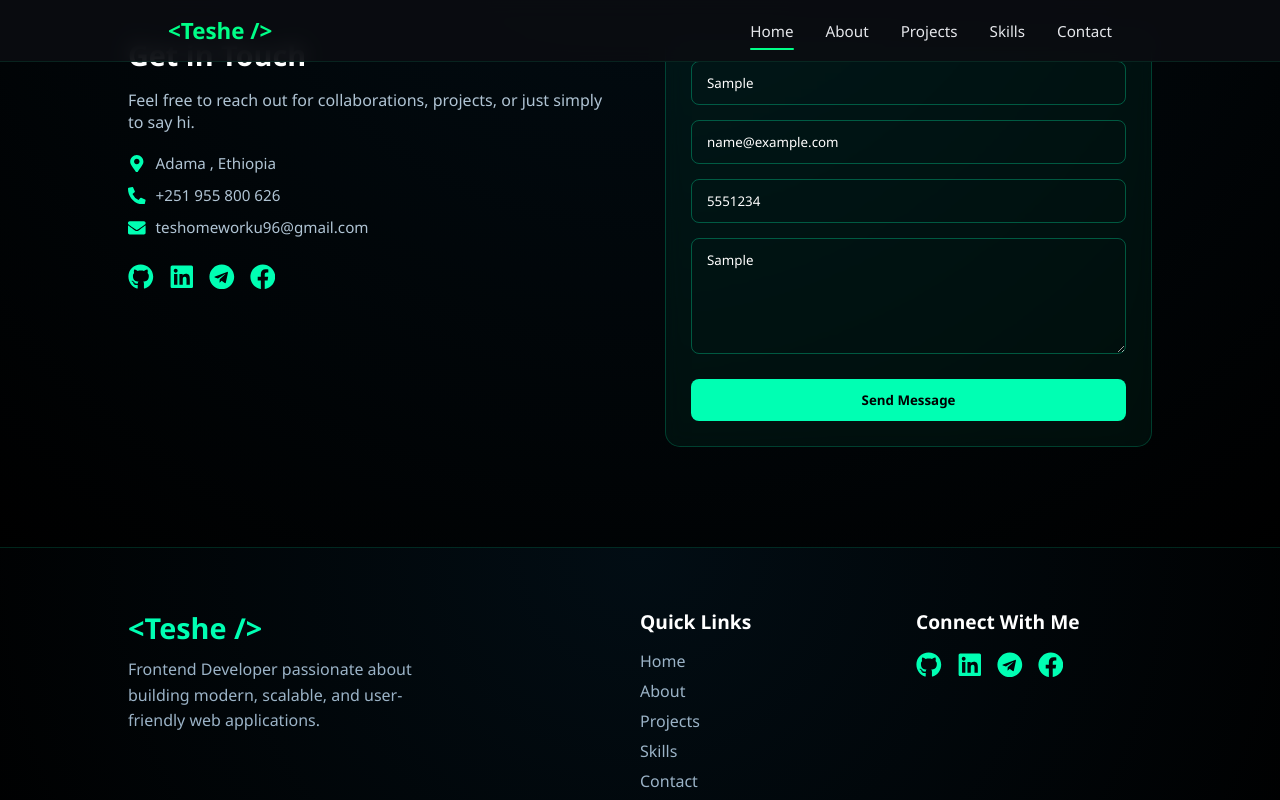
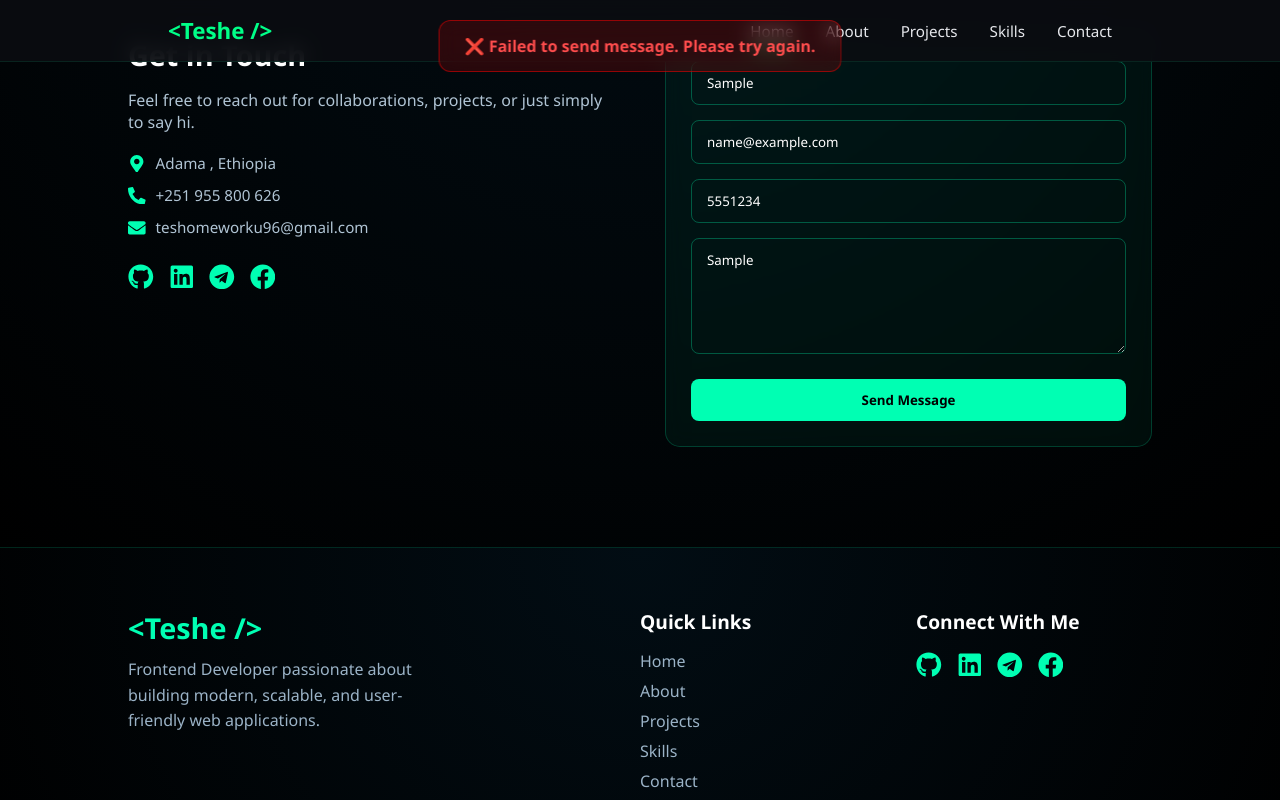
Before and after one commit to Teshome-Worku/portfolio-website, a React (Vite) app: page / in a window 1280 px wide. Both pictures are taken after typing "Sample", "name@example.com", "5551234", "Sample" into the empty fields and a click on the button "Send Message". Shown: the part 4021-4821 px from the top of the page. Built offline with nearby package versions, Linux system fonts and the light colour scheme; no server answers.

Commit message:
small changes applied to contact css

```diff
--- a/src/components/Contact.jsx
+++ b/src/components/Contact.jsx
@@ -12,11 +12,13 @@ import {
 const Contact = () => {
   const [loading, setLoading] = useState(false);
   const [toast, setToast] = useState(false); // "success" toast state
+  const [error, setError] = useState(false); // error state
 
   const API_URL = "/api/sendMessage";
   const submitHandler= async (e)=>{
     e.preventDefault();
     setLoading(true);
+    await new Promise(resolve => setTimeout(resolve, 1200));
     const formData = new FormData(e.target);
     const name = formData.get("name");
     const email = formData.get("email");
@@ -35,13 +37,15 @@ const Contact = () => {
         if (!response.ok) {
             throw new Error("Network response was not ok");
         }
+        setToast(true);
         e.target.reset();
-        setToast(true);
+
         setTimeout(() => setToast(false), 3500);
 
-        const data = await response.json();
     } catch (error) {
-      alert("Something went wrong. Please try again.");
+      setError(true);
+      setTimeout(() => setError(false), 3500);
+
        console.error("Error submitting form:", error);
       }
       finally {
@@ -53,6 +57,11 @@ const Contact = () => {
       {toast && (
         <div className="toast-success">
           ✅ Message sent successfully!
+        </div>
+      )}
+      {error && (
+        <div className="toast-error">
+          ❌ Failed to send message. Please try again.
         </div>
       )}
 
@@ -106,7 +115,7 @@ const Contact = () => {
           <button
            type="submit"
            disabled={loading}>
-           {loading ? <span className="spinner"></span> : "Send Message"}
+           {loading ? <div className="spinner"></div> : <span>Send Message</span>}
           </button>
         </form>
 
--- a/src/css/contact.css
+++ b/src/css/contact.css
@@ -175,6 +175,40 @@
     }
 }
 
+.toast-error {
+    position: fixed;
+    top: 20px;
+    left: 50%;
+    transform: translateX(-50%);
+    background: rgba(255, 0, 0, 0.15);
+    border: 1px solid rgba(255, 0, 0, 0.5);
+    backdrop-filter: blur(10px);
+    color: #ff4d4d;
+    padding: 14px 25px;
+    border-radius: 12px;
+    font-weight: 600;
+    z-index: 9999;
+    animation: slideDown 0.4s ease, fadeOut 0.4s ease 3s forwards;
+}
+
+@keyframes slideDown {
+    from {
+        opacity: 0;
+        transform: translate(-50%, -20px);
+    }
+    to {
+        opacity: 1;
+        transform: translate(-50%, 0);
+    }
+}
+
+@keyframes fadeOut {
+    to {
+        opacity: 0;
+        transform: translate(-50%, -20px);
+    }
+}
+
 
 /* Responsive */
 
```
